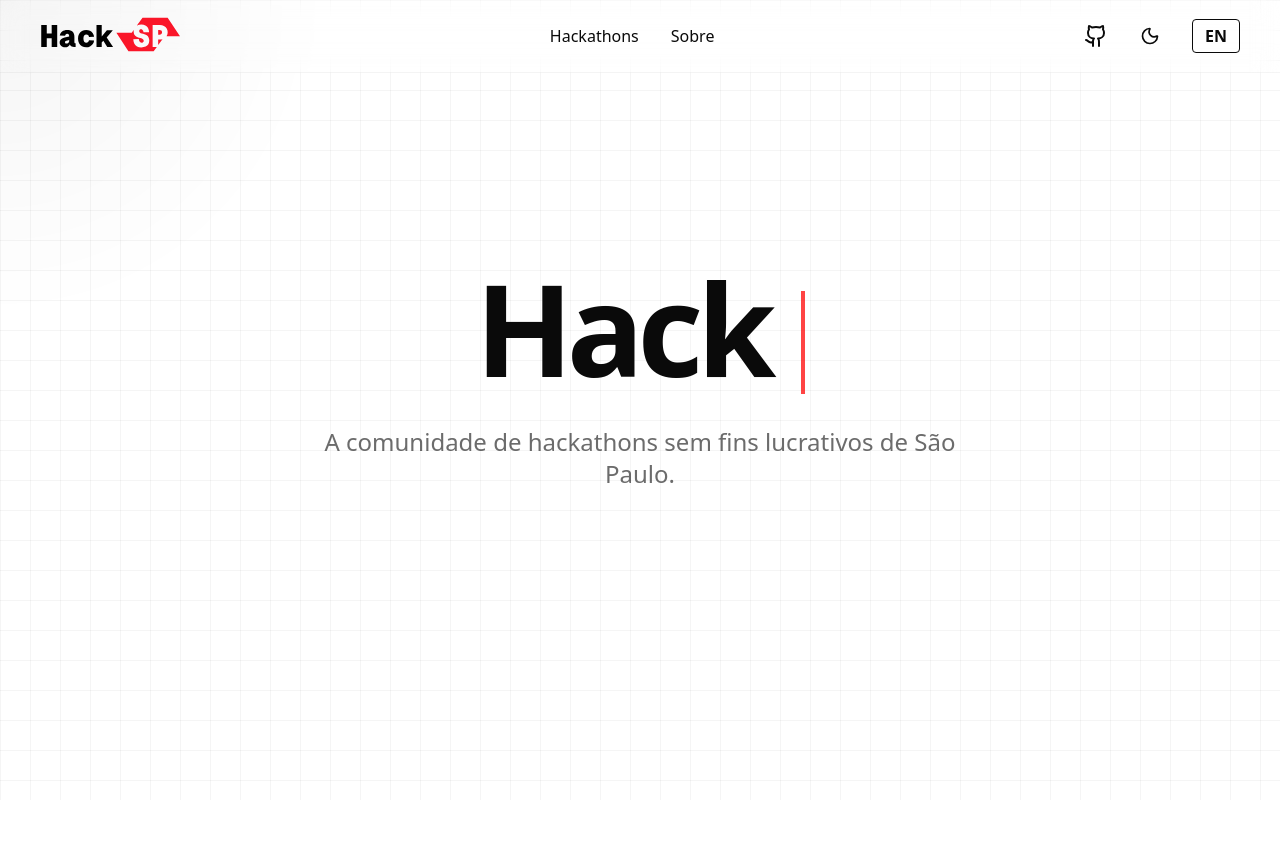
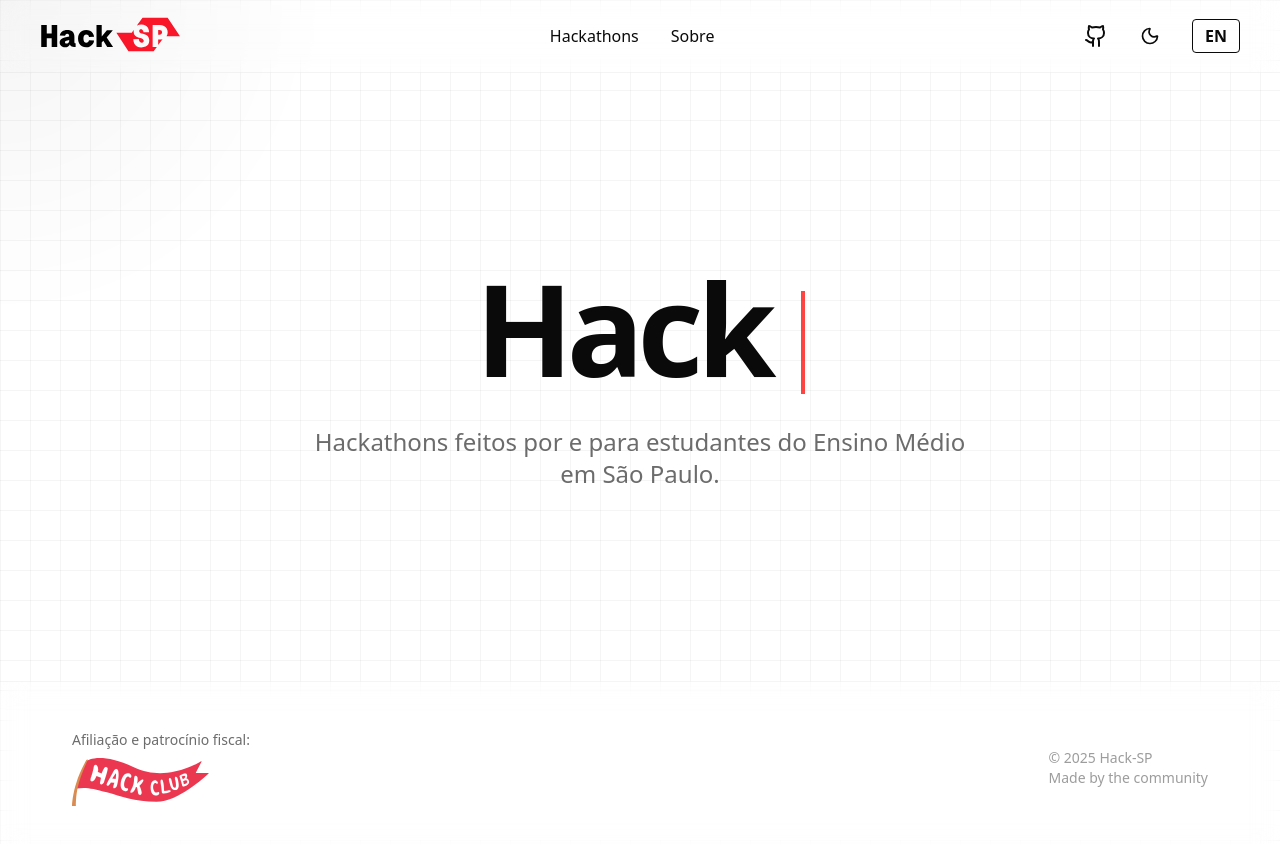
Before and after one commit to HACK-SP-BR/we-are-hack-sp, a React (Vite) app: page / in a window 1280 px wide. Shown: the top 844 px of the page. Before the commit the page ends 800 px from the top, so only its background shows below. Built offline with nearby package versions, Linux system fonts and the light colour scheme.

Commit message:
feat: footer has been added

```diff
--- /dev/null
+++ b/src/components/Footer.tsx
@@ -0,0 +1,36 @@
+import React from 'react';
+import { useLanguage } from '../contexts/LanguageContext';
+import hackclubFlag from '../assets/hackclub_flag.svg';
+
+export const Footer: React.FC = () => {
+  const { t } = useLanguage();
+
+  return (
+      <footer className="w-full py-12 border-t border-border bg-background/80 backdrop-blur-md relative z-[2]">
+        <div className="max-w-[1200px] mx-auto px-8 flex flex-col md:flex-row justify-between items-center gap-8 text-center md:text-left">
+          <div className="flex flex-col gap-2 items-center md:items-start">
+            <p className="text-sm opacity-60 font-medium">
+              {t('footer.fiscal')}
+            </p>
+            <a
+                href="https://hackclub.com"
+                target="_blank"
+                rel="noopener noreferrer"
+                className="transition-transform hover:scale-105"
+            >
+              <img
+                  src={hackclubFlag}
+                  alt="Hack Club Flag"
+                  className="h-12"
+              />
+            </a>
+          </div>
+
+          <div className="text-sm opacity-40">
+            <p>© {new Date().getFullYear()} Hack-SP</p>
+            <p>Made by the community</p>
+          </div>
+        </div>
+      </footer>
+  );
+};
--- a/src/constants/translations.ts
+++ b/src/constants/translations.ts
@@ -4,23 +4,25 @@ export const translations = {
     "nav.about": "Sobre",
     "home.title.part1": "Hack",
     "home.title.part2": "SP",
-    "home.subtitle": "A comunidade de hackathons sem fins lucrativos de São Paulo.",
+    "home.subtitle": "Hackathons feitos por e para estudantes do Ensino Médio em São Paulo.",
     "about.title": "Sobre nós",
     "about.p": "O Hack-SP é uma comunidade de hackathons e tecnologia no estado de São Paulo.",
     "hackathons.title": "Nossos Hackathons",
     "hackathons.p": "Confira os próximos eventos e hackathons em São Paulo.",
+    "footer.fiscal": "Afiliação e patrocínio fiscal:",
   },
   en: {
     "nav.hackathons": "Hackathons",
     "nav.about": "About",
     "home.title.part1": "Hack",
     "home.title.part2": "SP",
-      "home.subtitle": "The nonprofit community for hackathons in São Paulo",
+    "home.subtitle": "Hackathons made by and for high school students in São Paulo.",
     "about.title": "About Us",
     "about.p":
         "Hack-SP is a community focused on fostering a culture of hackathons and technology in the state of São Paulo.",
     "hackathons.title": "Our Hackathons",
     "hackathons.p": "Check out the upcoming events and hackathons in São Paulo.",
+    "footer.fiscal": "Affiliated with and fiscally sponsored by:",
   },
 } as const;
 
--- a/src/layouts/Layout.tsx
+++ b/src/layouts/Layout.tsx
@@ -1,16 +1,20 @@
 import React from 'react';
 import { Outlet } from 'react-router-dom';
 import { Header } from '../components/Header';
+import { Footer } from '../components/Footer';
 import { GlowEffect } from '../components/GlowEffect';
 
 export const Layout: React.FC = () => {
   return (
-    <div className="min-h-screen">
+    <div className="min-h-screen flex flex-col">
       <GlowEffect>
-        <Header />
-        <main className="max-w-[1200px] mx-auto px-8 py-16 relative z-[2]">
-          <Outlet />
-        </main>
+        <div className="flex flex-col min-h-screen">
+          <Header />
+          <main className="max-w-[1200px] mx-auto px-8 py-16 relative z-[2] flex-grow w-full">
+            <Outlet />
+          </main>
+          <Footer />
+        </div>
       </GlowEffect>
     </div>
   );
```
Also changed, not shown: src/assets/hackclub_flag.svg (added).
